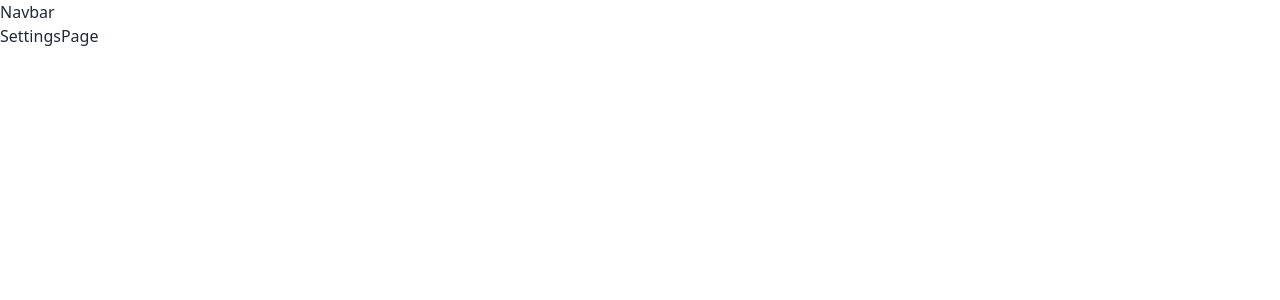
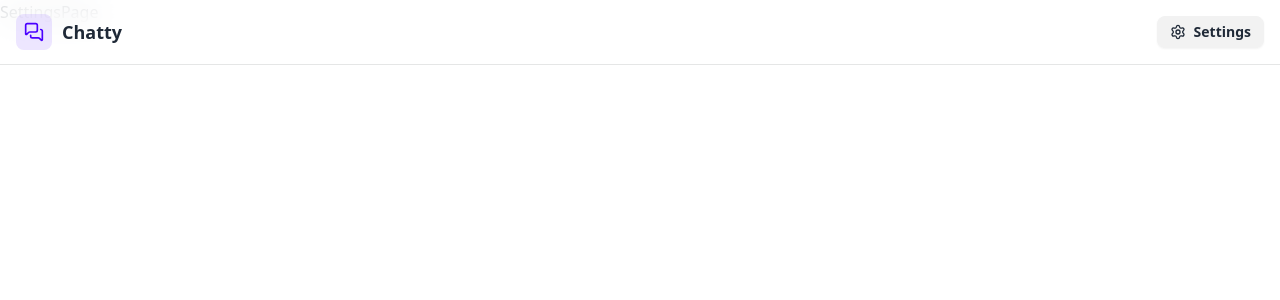
Before and after one commit to Mohammad-Ahrari/chat-app, a React (Vite) app in the folder frontend/: page /settings in a window 1280 px wide. Shown: the top 300 px of the page. Built offline with nearby package versions, Linux system fonts and the light colour scheme; no server answers.

Commit message:
feat(header): add navbar with logout functionality and links to profile and settings

```diff
--- a/frontend/src/components/Navbar.jsx
+++ b/frontend/src/components/Navbar.jsx
@@ -1,9 +1,49 @@
+import { Link } from "react-router-dom";
+import { useAuthStore } from "../store/useAuthStore";
+import { LogOut, MessagesSquare, Settings, User } from "lucide-react";
+
 const Navbar = () => {
+  const { logout, authUser } = useAuthStore();
   return (
-    <div>
-      Navbar
-    </div>
-  )
-}
+    <header className="bg-base-100 border-b border-base-300 fixed w-full top-0 z-40 backdrop-blur-lg bg-base-100/80">
+      <div className="container mx-auto px-4 h-16">
+        <div className="flex items-center justify-between h-full">
+          <div className="flex items-center gap-8">
+            <Link
+              to="/"
+              className="flex items-center gap-2.5 hover:opacity-80 transition-all"
+            >
+              <div className="size-9 rounded-lg bg-primary/10 flex items-center justify-center">
+                <MessagesSquare className="w-5 h-5 text-primary" />
+              </div>
+              <h1 className="text-lg font-bold">Chatty</h1>
+            </Link>
+          </div>
+          <div className="flex items-center gap-2">
+            <Link
+              to={"/settings"}
+              className={`btn btn-sm gap-2 transition-colors`}
+            >
+              <Settings className="w-4 h-4" />
+              <span className="hidden sm:inline">Settings</span>
+            </Link>
+            {authUser && (
+              <>
+                <Link to={"/profile"} className={`btn btn-sm gap-2`}>
+                  <User className="size-5" />
+                  <span className="hidden sm:inline">Profile</span>
+                </Link>
+                <button className="flex gap-2 items-center" onClick={logout}>
+                  <LogOut className="size-5" />
+                  <span className="hidden sm:inline">Logout</span>
+                </button>
+              </>
+            )}
+          </div>
+        </div>
+      </div>
+    </header>
+  );
+};
 
-export default Navbar
+export default Navbar;
--- a/frontend/src/store/useAuthStore.js
+++ b/frontend/src/store/useAuthStore.js
@@ -34,4 +34,14 @@
       set({ isSigningUp: false });
     }
   },
+
+  logout: async () => {
+    try {
+      await axiosInstance.post("/auth/logout");
+      set({ authUser: null });
+      toast.success("Logged out successfully");
+    } catch (error) {
+      toast.error(error.response.data.message);
+    }
+  },
 }));
```
